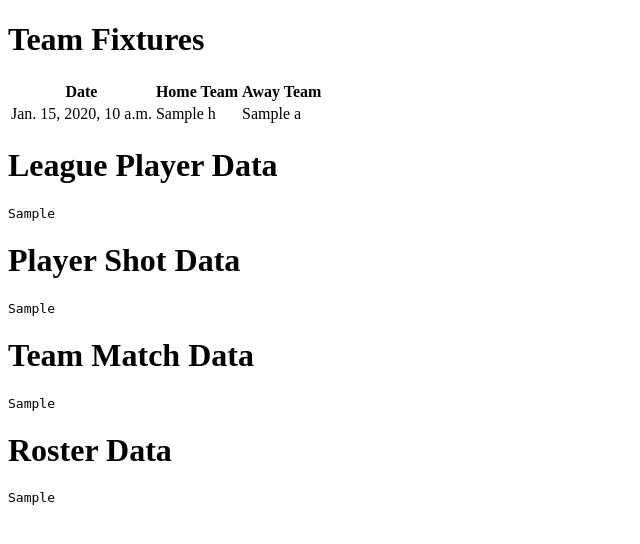
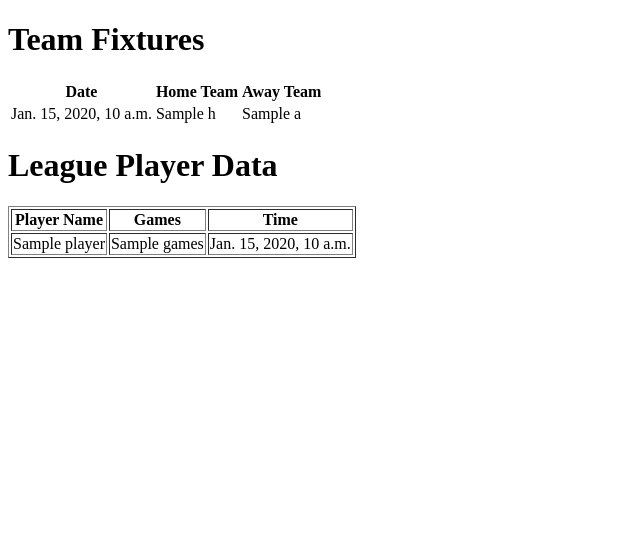
Before and after one commit to Daniel-Kav/FootyStatsHub, a Django app: template mysite/myapp/templates/roster.html in a window 1280 px wide. Shown: the top 544 px of the page, without its empty margins (0-640 px from the left). Run offline with Django 5.2, Linux system fonts and the light colour scheme; the template is opened without the code that fills it: most values are stand-ins (such as "Sample title", 1, 10 or a date in 2020).

Commit message:
debugging

```diff
--- a/mysite/myapp/templates/roster.html
+++ b/mysite/myapp/templates/roster.html
@@ -1,4 +1,5 @@
 <!-- roster.html -->
+
 <!DOCTYPE html>
 <html lang="en">
 
@@ -19,7 +20,7 @@
             </tr>
         </thead>
         <tbody>
-            {% for fixture in fixtures %}
+            {% for fixture in team_match_data %}
             <tr>
                 <td>{{ fixture.datetime }}</td>
                 <td>{{ fixture.h.title }}</td>
@@ -28,17 +29,30 @@
             {% endfor %}
         </tbody>
     </table>
+
     <h1>League Player Data</h1>
-    <pre>{{ league_player_data }}</pre>
+    <table border="1">
+        <thead>
+            <tr>
+                <th>Player Name</th>
+                <th>Games</th>
+                <th>Time</th>
+                <!-- Add other headers as needed -->
+            </tr>
+        </thead>
+        <tbody>
+            {% for player in league_player_data %}
+            <tr>
+                <td>{{ player.player_name }}</td>
+                <td>{{ player.games }}</td>
+                <td>{{ player.time }}</td>
+                <!-- Add other data cells as needed -->
+            </tr>
+            {% endfor %}
+        </tbody>
+    </table>
 
-    <h1>Player Shot Data</h1>
-    <pre>{{ player_shot_data }}</pre>
-
-    <h1>Team Match Data</h1>
-    <pre>{{ team_match_data }}</pre>
-
-    <h1>Roster Data</h1>
-    <pre>{{ roster_data }}</pre>
+    <!-- Repeat similar table structures for other data -->
 </body>
 
 </html>
```
Also changed, not shown: mysite/myapp/views.py (+9 -4 lines).
